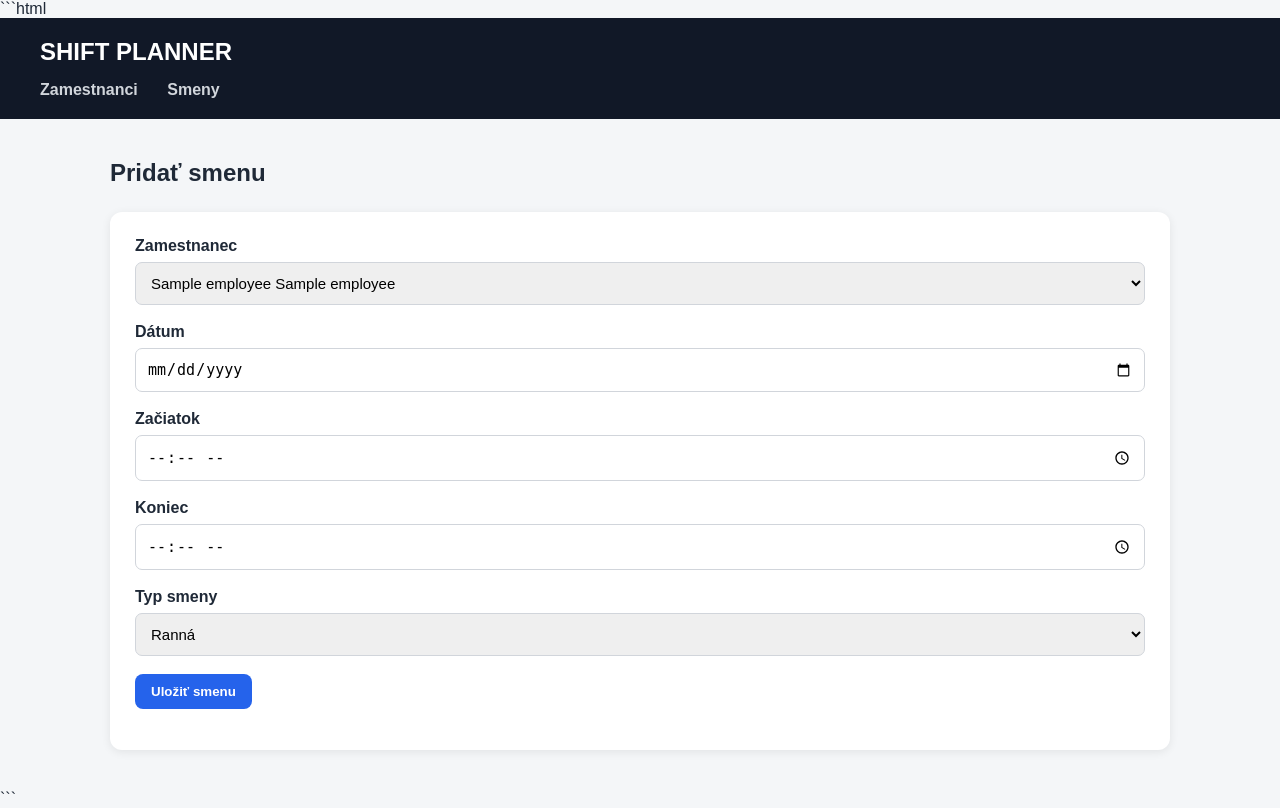
After one commit to janmiscik/shift_planner, a Flask app: template app/web/templates/add_shift.html in a window 1280 px wide. The commit adds this page. Run offline with Flask 3, Linux system fonts and the light colour scheme; the template is opened without the code that fills it: most values are stand-ins (such as "Sample title", 1, 10 or a date in 2020); parts of the project's set-up code (start-up, migrations or seed data) failed here and were passed over.

Commit message:
Add shift UI and application styling

````diff
--- a/app/web/app.py
+++ b/app/web/app.py
@@ -4,6 +4,7 @@ from flask import Flask, render_template, request, redirect
 
 from app.data.database import create_tables
 from app.services.employee_service import add_employee, get_employees
+from app.services.shift_service import add_shift, get_shifts
 
 
 app = Flask(__name__)
@@ -36,5 +37,40 @@ def add_employee_page():
     return render_template("add_employee.html")
 
 
+@app.route("/shifts")
+def shifts_page():
+    create_tables()
+
+    shifts = get_shifts()
+
+    return render_template(
+        "shifts.html",
+        shifts=shifts,
+    )
+
+
+@app.route("/shifts/add", methods=["GET", "POST"])
+def add_shift_page():
+    create_tables()
+
+    employees = get_employees()
+
+    if request.method == "POST":
+        add_shift(
+            employee_id=request.form["employee_id"],
+            shift_date=request.form["shift_date"],
+            start_time=request.form["start_time"],
+            end_time=request.form["end_time"],
+            shift_type=request.form["shift_type"],
+        )
+
+        return redirect("/shifts")
+
+    return render_template(
+        "add_shift.html",
+        employees=employees,
+    )
+
+
 if __name__ == "__main__":
     app.run(debug=True)
--- /dev/null
+++ b/app/web/static/style.css
@@ -0,0 +1,124 @@
+* {
+    box-sizing: border-box;
+}
+
+body {
+    margin: 0;
+    font-family: Arial, sans-serif;
+    background: #f4f6f8;
+    color: #1f2937;
+}
+
+header {
+    background: #111827;
+    color: white;
+    padding: 20px 40px;
+}
+
+header h1 {
+    margin: 0 0 15px 0;
+    font-size: 24px;
+}
+
+nav a {
+    color: #d1d5db;
+    text-decoration: none;
+    margin-right: 25px;
+    font-weight: bold;
+}
+
+nav a:hover {
+    color: white;
+}
+
+main {
+    max-width: 1100px;
+    margin: 40px auto;
+    padding: 0 20px;
+}
+
+.page-header {
+    display: flex;
+    justify-content: space-between;
+    align-items: center;
+    margin-bottom: 25px;
+}
+
+.page-header h2 {
+    margin: 0;
+}
+
+.card {
+    background: white;
+    border-radius: 12px;
+    padding: 25px;
+    box-shadow: 0 2px 10px rgba(0, 0, 0, 0.08);
+}
+
+.btn {
+    display: inline-block;
+    padding: 10px 16px;
+    border-radius: 8px;
+    background: #2563eb;
+    color: white;
+    text-decoration: none;
+    border: none;
+    cursor: pointer;
+    font-weight: bold;
+}
+
+.btn:hover {
+    background: #1d4ed8;
+}
+
+table {
+    width: 100%;
+    border-collapse: collapse;
+}
+
+th,
+td {
+    padding: 14px;
+    text-align: left;
+    border-bottom: 1px solid #e5e7eb;
+}
+
+th {
+    background: #f9fafb;
+    font-size: 14px;
+}
+
+tr:hover {
+    background: #f9fafb;
+}
+
+.form-group {
+    margin-bottom: 18px;
+}
+
+.form-group label {
+    display: block;
+    margin-bottom: 7px;
+    font-weight: bold;
+}
+
+input,
+select {
+    width: 100%;
+    padding: 11px;
+    border: 1px solid #d1d5db;
+    border-radius: 7px;
+    font-size: 15px;
+}
+
+input:focus,
+select:focus {
+    outline: none;
+    border-color: #2563eb;
+}
+
+.empty {
+    text-align: center;
+    padding: 40px;
+    color: #6b7280;
+}
--- /dev/null
+++ b/app/web/templates/add_shift.html
@@ -0,0 +1,151 @@
+```html
+<!DOCTYPE html>
+<html lang="sk">
+
+<head>
+    <meta charset="UTF-8">
+    <meta name="viewport" content="width=device-width, initial-scale=1.0">
+
+    <title>Pridať smenu - Shift Planner</title>
+
+    <link
+        rel="stylesheet"
+        href="{{ url_for('static', filename='style.css') }}"
+    >
+</head>
+
+<body>
+
+<header>
+
+    <h1>SHIFT PLANNER</h1>
+
+    <nav>
+        <a href="/">Zamestnanci</a>
+        <a href="/shifts">Smeny</a>
+    </nav>
+
+</header>
+
+<main>
+
+    <div class="page-header">
+
+        <h2>Pridať smenu</h2>
+
+    </div>
+
+    <div class="card">
+
+        <form method="POST">
+
+            <div class="form-group">
+
+                <label for="employee_id">
+                    Zamestnanec
+                </label>
+
+                <select
+                    id="employee_id"
+                    name="employee_id"
+                    required
+                >
+
+                    {% for employee in employees %}
+
+                        <option value="{{ employee[0] }}">
+                            {{ employee[1] }} {{ employee[2] }}
+                        </option>
+
+                    {% endfor %}
+
+                </select>
+
+            </div>
+
+            <div class="form-group">
+
+                <label for="shift_date">
+                    Dátum
+                </label>
+
+                <input
+                    type="date"
+                    id="shift_date"
+                    name="shift_date"
+                    required
+                >
+
+            </div>
+
+            <div class="form-group">
+
+                <label for="start_time">
+                    Začiatok
+                </label>
+
+                <input
+                    type="time"
+                    id="start_time"
+                    name="start_time"
+                    required
+                >
+
+            </div>
+
+            <div class="form-group">
+
+                <label for="end_time">
+                    Koniec
+                </label>
+
+                <input
+                    type="time"
+                    id="end_time"
+                    name="end_time"
+                    required
+                >
+
+            </div>
+
+            <div class="form-group">
+
+                <label for="shift_type">
+                    Typ smeny
+                </label>
+
+                <select
+                    id="shift_type"
+                    name="shift_type"
+                    required
+                >
+
+                    <option value="Ranná">
+                        Ranná
+                    </option>
+
+                    <option value="Poobedná">
+                        Poobedná
+                    </option>
+
+                    <option value="Nočná">
+                        Nočná
+                    </option>
+
+                </select>
+
+            </div>
+
+            <button class="btn" type="submit">
+                Uložiť smenu
+            </button>
+
+        </form>
+
+    </div>
+
+</main>
+
+</body>
+</html>
+```
````
Also changed, not shown: app/web/templates/employees.html (+50 -3 lines), app/web/templates/shifts.html (added, +106 -0 lines).
